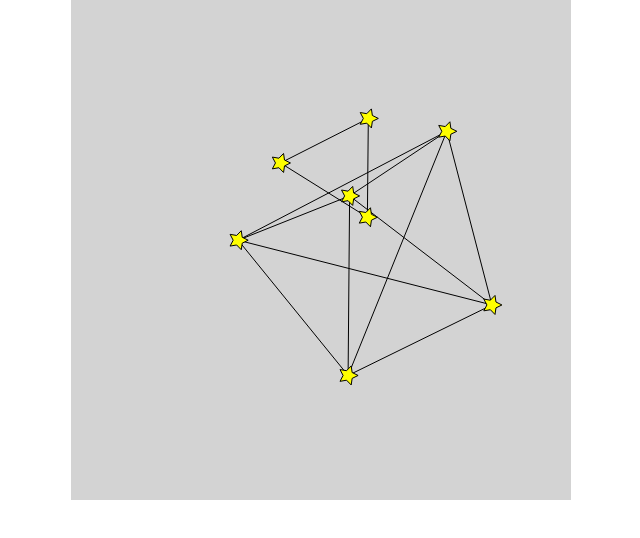
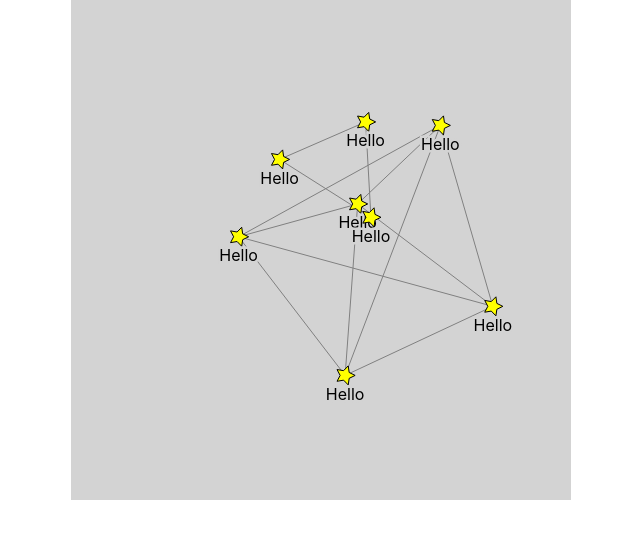
Before and after one commit to andypea/simple-graph, a React (Create React App) app: page / in a window 1280 px wide. Shown: the top 538 px of the page, without its empty margins (319-959 px from the left). Built offline with nearby package versions, Linux system fonts and the light colour scheme.

Commit message:
Add labels.

```diff
--- a/src/App.js
+++ b/src/App.js
@@ -76,8 +76,8 @@ const updateVerticesPositions = (oldVerticesPositions, width, height, friction,
 
     return new Map([...oldVerticesPositions.entries()].map(entry => [entry[0], {
         ...entry[1],
-        cx: (entry[1].cx + (entry[1].frozen ? 0 : 1) * timeStep * entry[1].vx) % width,
-        cy: (entry[1].cy + (entry[1].frozen ? 0 : 1) * timeStep * entry[1].vy) % height,
+        cx: clamp(entry[1].cx + (entry[1].frozen ? 0 : 1) * timeStep * entry[1].vx, 0, width),
+        cy: clamp(entry[1].cy + (entry[1].frozen ? 0 : 1) * timeStep * entry[1].vy, 0, height),
         vx: entry[1].frozen ? 0 : (entry[1].vx + timeStep * forces.get(entry[0]).x),
         vy: entry[1].frozen ? 0 : (entry[1].vy + timeStep * forces.get(entry[0]).y)
     }]))
@@ -100,6 +100,7 @@ function SimpleGraph(props) {
     // TODO: Add an auto-linter.
     // TODO: Stop vertices being dragged off the edge.
     // TODO: Stop vertices being wrapped around by the numerical algorithm
+    // TODO: Add Aria attributes.
 
     const [verticesPositions, setVerticesPositions] = useState(new Map(props.vertices.map((v) => ([
         v.id,
@@ -228,6 +229,20 @@ const Vertex = (props) =>
             onPointerUp={handleOnPointerUp}
         >
             <Star innerRadius="5" />
+            <text dominantBaseline="middle"
+                  textAnchor="middle"
+                  y="20"
+                  stroke="lightgrey"
+                  strokeWidth="5"
+                  style={{userSelect: "none"}}>
+                Hello
+            </text>
+            <text dominantBaseline="middle"
+                  textAnchor="middle"
+                  y="20"
+                  style={{userSelect: "none"}}>
+                Hello
+            </text>
         </g>
     );
 }
@@ -240,7 +255,7 @@ const Edge = (props) => {
             y1={props.positionA.cy}
             x2={props.positionB.cx}
             y2={props.positionB.cy}
-            stroke="black"
+            stroke="grey"
         />
     );
 }
@@ -273,4 +288,6 @@ const Star = ({outerRadius = 10, innerRadiusRatio = 0.5, numPoints = 5}) => {
     );
 }
 
+const clamp = (x, min, max) => Math.min(Math.max(x, min), max);
+
 export default App;
```
